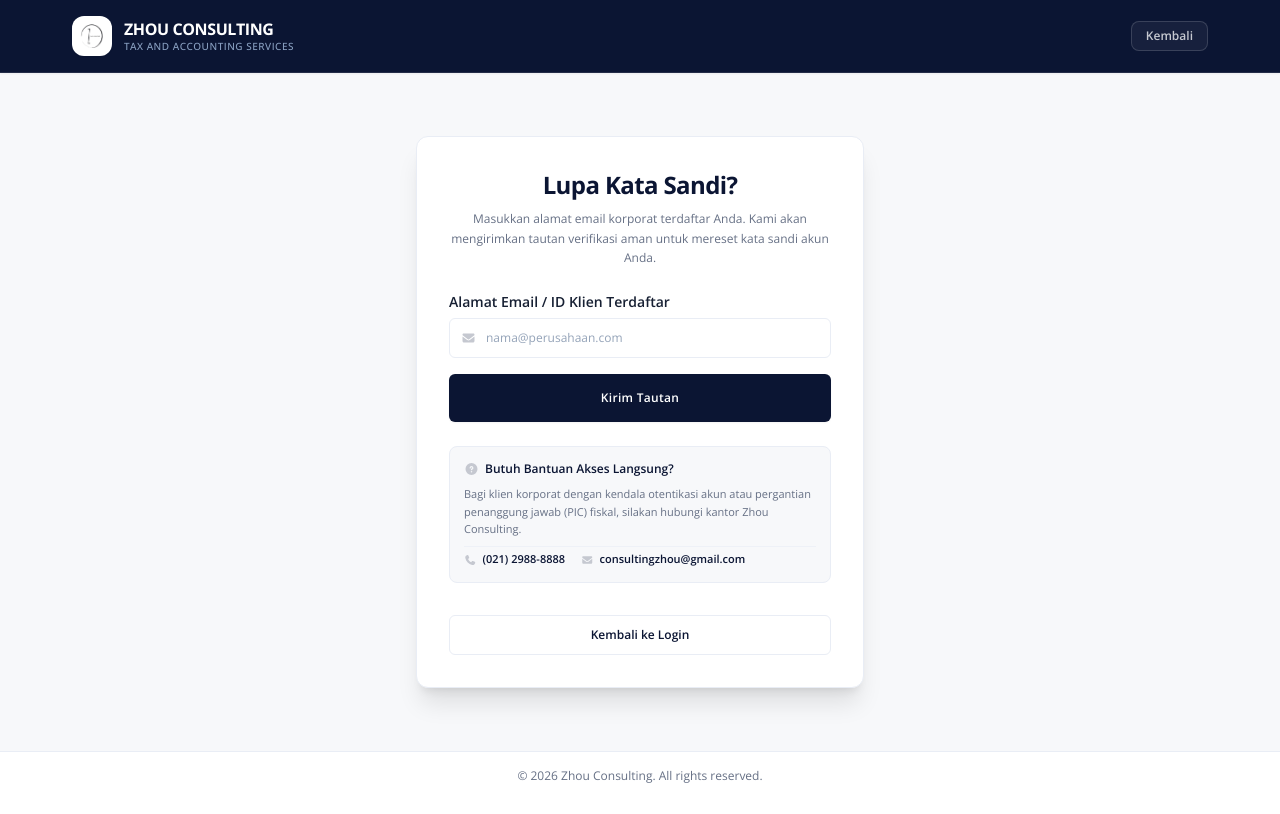
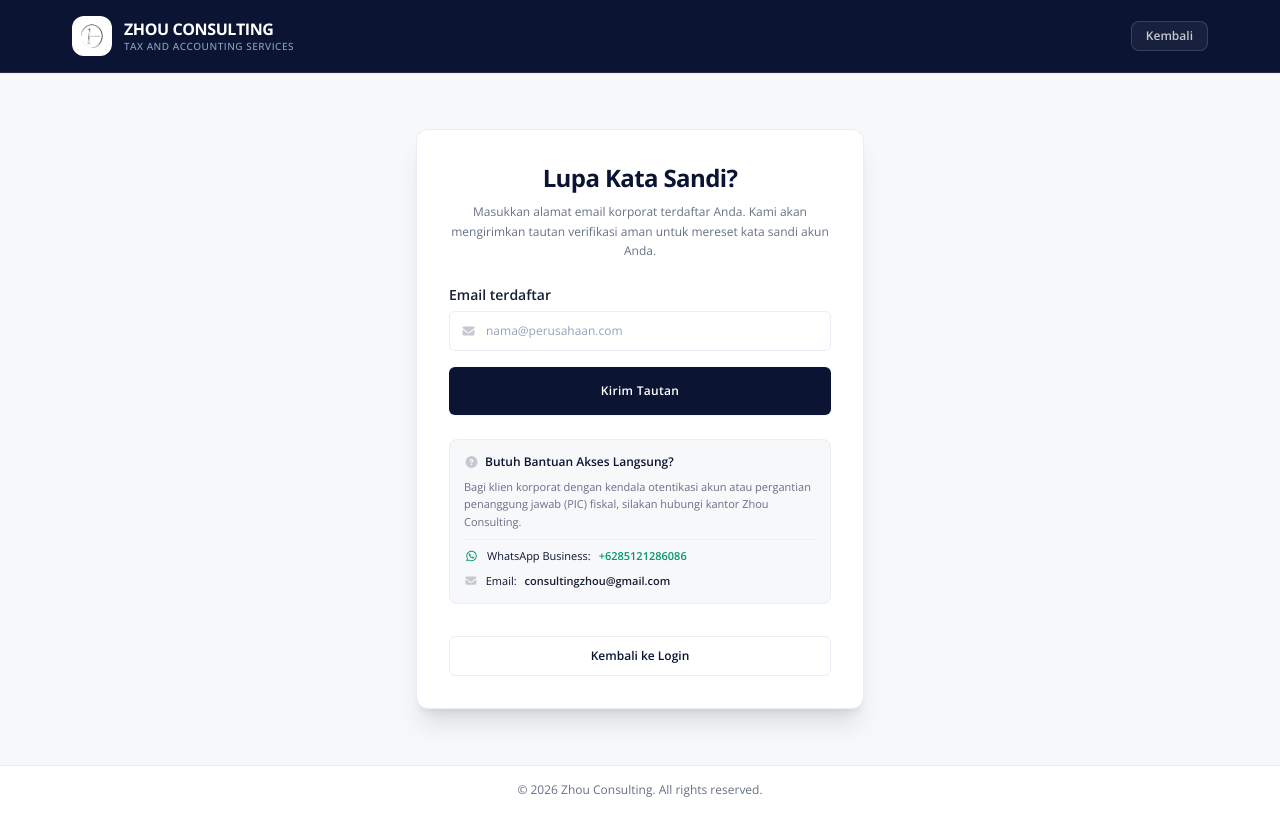
Before and after one commit to zhou-website/fe-zhou, a Next.js app: page /login/forgot-password in a window 1280 px wide. Built offline with nearby package versions, Linux system fonts and the light colour scheme.

Commit message:
fix(forgot-password): perbarui label email terdaftar, nomor whatsapp business, dan tata letak kontak vertikal

```diff
--- a/src/app/login/forgot-password/page.tsx
+++ b/src/app/login/forgot-password/page.tsx
@@ -10,7 +10,7 @@ import {
   EnvelopeIcon,
   CheckCircleIcon,
   QuestionCircleIcon,
-  PhoneIcon,
+  WhatsappIcon,
 } from "@/components/icons";
 
 import { authApi } from "@/lib/api";
@@ -26,7 +26,7 @@ export default function ForgotPasswordPage() {
     setErrorMessage("");
 
     if (!email.trim()) {
-      setErrorMessage("Alamat email atau ID pengguna wajib diisi.");
+      setErrorMessage("Email terdaftar wajib diisi.");
       return;
     }
 
@@ -115,7 +115,7 @@ export default function ForgotPasswordPage() {
             /* Reset Request Form */
             <form onSubmit={handleSubmit} className="space-y-4 text-xs">
               <div className="space-y-1.5">
-                <Label htmlFor="reset-email">Alamat Email / ID Klien Terdaftar</Label>
+                <Label htmlFor="reset-email">Email terdaftar</Label>
                 <div className="relative">
                   <Input
                     id="reset-email"
@@ -188,14 +188,26 @@ export default function ForgotPasswordPage() {
             <p className="text-[11px] text-text-secondary leading-relaxed">
               Bagi klien korporat dengan kendala otentikasi akun atau pergantian penanggung jawab (PIC) fiskal, silakan hubungi kantor Zhou Consulting.
             </p>
-            <div className="flex items-center gap-4 text-[11px] text-primary font-semibold pt-1 border-t border-primary-light/60">
-              <div className="flex items-center gap-1.5">
-                <PhoneIcon className="text-silver text-[10px]" />
-                <span>(021) 2988-8888</span>
+            <div className="space-y-2 text-[11px] text-primary font-semibold pt-2 border-t border-primary-light/60">
+              <div className="flex items-center gap-2">
+                <WhatsappIcon className="text-emerald-600 text-xs shrink-0" />
+                <span className="text-text-muted font-normal">WhatsApp Business:</span>
+                <a
+                  href="https://wa.me/6285121286086"
+                  target="_blank"
+                  rel="noopener noreferrer"
+                  className="font-semibold text-emerald-600 hover:text-emerald-700 hover:underline"
+                >
+                  +6285121286086
+                </a>
               </div>
-              <div className="flex items-center gap-1.5">
-                <EnvelopeIcon className="text-silver text-[10px]" />
-                <a href="mailto:consultingzhou@gmail.com" className="hover:underline">
+              <div className="flex items-center gap-2">
+                <EnvelopeIcon className="text-silver text-[11px] shrink-0" />
+                <span className="text-text-muted font-normal">Email:</span>
+                <a
+                  href="mailto:consultingzhou@gmail.com"
+                  className="hover:underline text-text-primary hover:text-primary"
+                >
                   consultingzhou@gmail.com
                 </a>
               </div>
```
